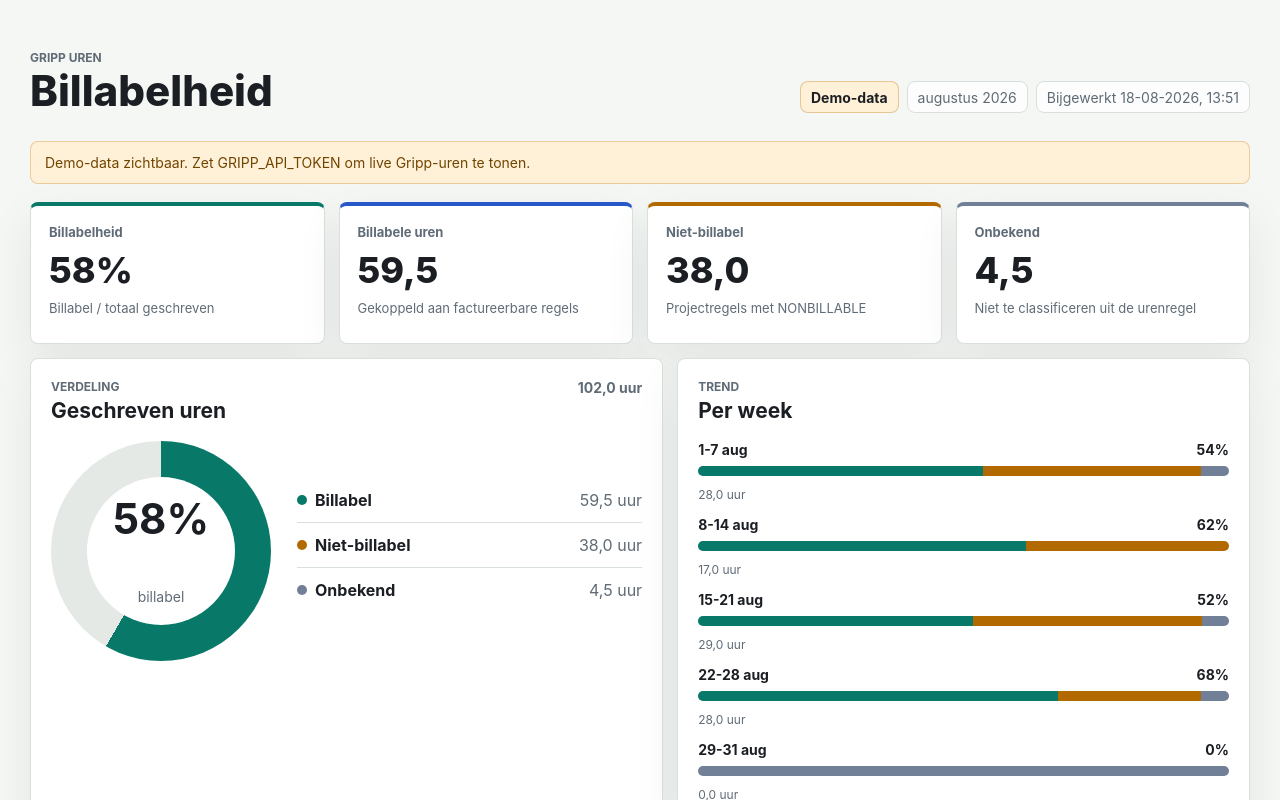
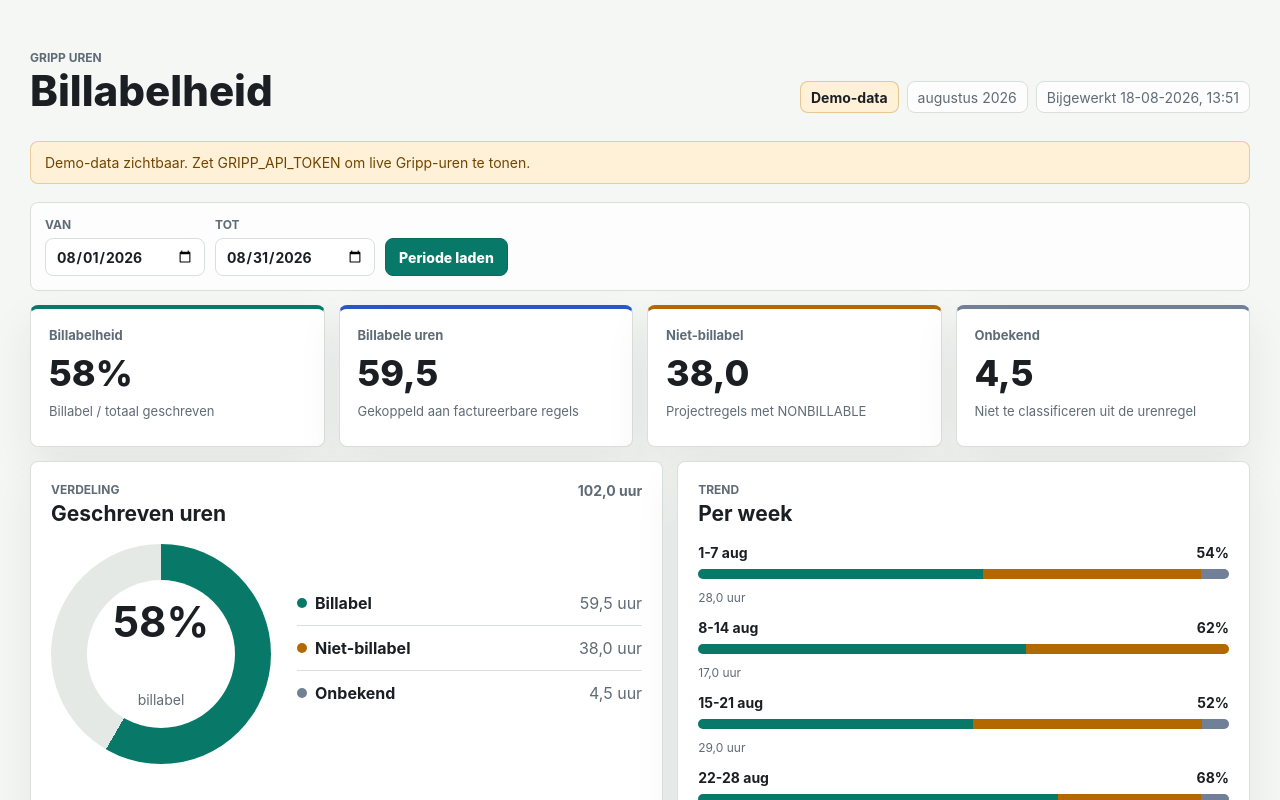
Before and after one commit to maxancedecot/GrippMCP, a Next.js app: page /dashboard in a window 1280 px wide. Shown: the top 800 px of the page. Built offline with nearby package versions, Linux system fonts and the light colour scheme.

Commit message:
Fix dashboard hour loading

```diff
--- a/app/dashboard/page.tsx
+++ b/app/dashboard/page.tsx
@@ -13,6 +13,7 @@ type Period = {
   label: string;
   shortMonth: string;
   weekBuckets: WeekBucket[];
+  isCustom: boolean;
 };
 
 type WeekBucket = {
@@ -66,6 +67,8 @@ type DashboardData = Aggregate & {
   lastUpdated: string;
 };
 
+type DashboardSearchParams = Record<string, string | string[] | undefined>;
+
 const hoursFormatter = new Intl.NumberFormat("nl-NL", {
   minimumFractionDigits: 1,
   maximumFractionDigits: 1
@@ -76,8 +79,10 @@ const percentFormatter = new Intl.NumberFormat("nl-NL", {
   maximumFractionDigits: 0
 });
 
-export default async function DashboardPage() {
-  const dashboard = await getDashboardData();
+export default async function DashboardPage({ searchParams }: { searchParams?: Promise<DashboardSearchParams> }) {
+  const params = (await searchParams) ?? {};
+  const requestedPeriod = getPeriodFromParams(params);
+  const dashboard = await getDashboardData(requestedPeriod);
   const gaugeStyle = {
     "--gauge": `${dashboard.billability * 3.6}deg`
   } as CSSProperties;
@@ -99,6 +104,18 @@ export default async function DashboardPage() {
       </header>
 
       {dashboard.source.message ? <p className="data-notice">{dashboard.source.message}</p> : null}
+
+      <form className="period-form" action="/dashboard">
+        <label>
+          Van
+          <input type="date" name="start" defaultValue={dashboard.period.start} />
+        </label>
+        <label>
+          Tot
+          <input type="date" name="end" defaultValue={dashboard.period.end} />
+        </label>
+        <button type="submit">Periode laden</button>
+      </form>
 
       <section className="metric-grid" aria-label="Kerncijfers billabelheid">
         <MetricCard label="Billabelheid" value={`${formatPercent(dashboard.billability)}%`} detail="Billabel / totaal geschreven" tone="good" />
@@ -301,9 +318,7 @@ function InlineBar({ aggregate }: { aggregate: Aggregate }) {
   );
 }
 
-async function getDashboardData(): Promise<DashboardData> {
-  const period = getCurrentMonthPeriod();
-
+async function getDashboardData(period: Period): Promise<DashboardData> {
   if (!process.env.GRIPP_API_TOKEN) {
     return buildDashboardData(createDemoHours(period), createDemoEmployees(), createDemoProjectLines(), period, {
       mode: "demo",
@@ -313,46 +328,84 @@ async function getDashboardData(): Promise<DashboardData> {
 
   try {
     const client = new GrippClient();
-    const [hoursResult, employeesResult] = await client.batch([
+    let hours = await fetchHoursForPeriod(client, period);
+    let effectivePeriod = period;
+    const source: DashboardSource = {
+      mode: "live",
+      message: ""
+    };
+
+    if (hours.length === 0 && !period.isCustom) {
+      const latestHours = await fetchLatestHours(client);
+      if (latestHours.length > 0) {
+        hours = latestHours;
+        effectivePeriod = periodFromHours(latestHours);
+        source.message = `Geen uren gevonden tussen ${formatDate(period.start)} en ${formatDate(
+          period.end
+        )}; toont nu de laatste ${latestHours.length} opgehaalde uren.`;
+      }
+    }
+
+    if (hours.length === 0) {
+      source.message = `Geen uren gevonden tussen ${formatDate(period.start)} en ${formatDate(period.end)}.`;
+    }
+
+    const employeesResult = await client.call("employee.get", [
+      [],
       {
-        method: "hour.get",
-        params: [
-          [
-            { field: "hour.date", operator: "greaterequals", value: period.start },
-            { field: "hour.date", operator: "lessequals", value: period.end }
-          ],
-          {
-            paging: { firstresult: 0, maxresults: 250 },
-            orderings: [{ field: "hour.date", direction: "asc" }]
-          }
-        ] as JsonValue[]
-      },
-      {
-        method: "employee.get",
-        params: [
-          [],
-          {
-            paging: { firstresult: 0, maxresults: 250 },
-            orderings: [{ field: "employee.screenname", direction: "asc" }]
-          }
-        ] as JsonValue[]
+        paging: { firstresult: 0, maxresults: 250 },
+        orderings: [{ field: "employee.screenname", direction: "asc" }]
       }
-    ]);
-
-    const hours = asRecords(hoursResult);
+    ] as JsonValue[]);
     const employees = asRecords(employeesResult);
     const projectLines = await fetchProjectLines(client, hours);
 
-    return buildDashboardData(hours, employees, projectLines, period, {
-      mode: "live",
-      message: ""
-    });
+    return buildDashboardData(hours, employees, projectLines, effectivePeriod, source);
   } catch (error) {
     return buildDashboardData(createDemoHours(period), createDemoEmployees(), createDemoProjectLines(), period, {
       mode: "demo",
       message: `Live data kon niet worden geladen. Demo-data zichtbaar. ${error instanceof Error ? error.message : ""}`.trim()
     });
   }
+}
+
+async function fetchHoursForPeriod(client: GrippClient, period: Period) {
+  return fetchHourPages(client, [
+    { field: "hour.date", operator: "greaterequals", value: period.start },
+    { field: "hour.date", operator: "lessequals", value: period.end }
+  ]);
+}
+
+async function fetchLatestHours(client: GrippClient) {
+  return fetchHourPages(client, [], [{ field: "hour.date", direction: "desc" }], 1);
+}
+
+async function fetchHourPages(
+  client: GrippClient,
+  filters: JsonValue[],
+  orderings: JsonValue[] = [{ field: "hour.date", direction: "asc" }],
+  maxPages = 8
+) {
+  const pageSize = 250;
+  const records: JsonRecord[] = [];
+
+  for (let page = 0; page < maxPages; page += 1) {
+    const result = await client.call("hour.get", [
+      filters,
+      {
+        paging: { firstresult: page * pageSize, maxresults: pageSize },
+        orderings
+      }
+    ] as JsonValue[]);
+    const pageRecords = asRecords(result);
+    records.push(...pageRecords);
+
+    if (pageRecords.length < pageSize) {
+      break;
+    }
+  }
+
+  return records;
 }
 
 async function fetchProjectLines(client: GrippClient, hours: JsonRecord[]) {
@@ -591,34 +644,112 @@ function getCurrentMonthPeriod(): Period {
     end: dateKey(end),
     label,
     shortMonth,
-    weekBuckets: makeWeekBuckets(end.getDate(), shortMonth)
+    weekBuckets: makeWeekBuckets(start, end, shortMonth),
+    isCustom: false
   };
 }
 
-function makeWeekBuckets(lastDay: number, shortMonth: string) {
+function getPeriodFromParams(params: DashboardSearchParams): Period {
+  const start = firstParam(params.start);
+  const end = firstParam(params.end);
+  if (!isDateKey(start) || !isDateKey(end)) {
+    return getCurrentMonthPeriod();
+  }
+
+  const startDate = parseDateKey(start);
+  const endDate = parseDateKey(end);
+  if (!startDate || !endDate || startDate > endDate) {
+    return getCurrentMonthPeriod();
+  }
+
+  const label = `${formatDate(start)} - ${formatDate(end)}`;
+  const shortMonth = new Intl.DateTimeFormat("nl-NL", { month: "short" }).format(startDate);
+
+  return {
+    start,
+    end,
+    label,
+    shortMonth,
+    weekBuckets: makeWeekBuckets(startDate, endDate, shortMonth),
+    isCustom: true
+  };
+}
+
+function periodFromHours(hours: JsonRecord[]): Period {
+  const dates = hours
+    .map((hour) => stringFrom(readField(hour, "date")))
+    .filter((value): value is string => isDateKey(value))
+    .sort();
+
+  if (dates.length === 0) {
+    return getCurrentMonthPeriod();
+  }
+
+  const start = dates[0];
+  const end = dates[dates.length - 1];
+  const startDate = parseDateKey(start) ?? new Date();
+  const endDate = parseDateKey(end) ?? startDate;
+  const shortMonth = new Intl.DateTimeFormat("nl-NL", { month: "short" }).format(startDate);
+
+  return {
+    start,
+    end,
+    label: `Laatste uren: ${formatDate(start)} - ${formatDate(end)}`,
+    shortMonth,
+    weekBuckets: makeWeekBuckets(startDate, endDate, shortMonth),
+    isCustom: false
+  };
+}
+
+function makeWeekBuckets(startDate: Date, endDate: Date, shortMonth: string) {
   const buckets: WeekBucket[] = [];
-  for (let startDay = 1; startDay <= lastDay; startDay += 7) {
-    const endDay = Math.min(startDay + 6, lastDay);
-    const key = String(Math.floor((startDay - 1) / 7));
+  const cursor = new Date(startDate);
+  cursor.setHours(0, 0, 0, 0);
+  const stop = new Date(endDate);
+  stop.setHours(0, 0, 0, 0);
+
+  while (cursor <= stop) {
+    const bucketStart = new Date(cursor);
+    const bucketEnd = new Date(cursor);
+    bucketEnd.setDate(bucketEnd.getDate() + 6);
+    if (bucketEnd > stop) {
+      bucketEnd.setTime(stop.getTime());
+    }
+
+    const key = dateKey(bucketStart);
+    const label =
+      bucketStart.getMonth() === bucketEnd.getMonth()
+        ? `${bucketStart.getDate()}-${bucketEnd.getDate()} ${shortMonth}`
+        : `${formatShortDate(dateKey(bucketStart))} - ${formatShortDate(dateKey(bucketEnd))}`;
     buckets.push({
       key,
-      label: `${startDay}-${endDay} ${shortMonth}`
+      label
     });
+    cursor.setDate(cursor.getDate() + 7);
   }
+
   return buckets;
 }
 
 function weekKeyForDate(value: string | undefined, period: Period) {
-  if (!value) {
-    return period.weekBuckets[0]?.key ?? "0";
+  const date = value ? parseDateKey(value) : null;
+  if (!date) {
+    return period.weekBuckets[0]?.key ?? period.start;
   }
 
-  const day = Number(value.slice(8, 10));
-  if (!Number.isFinite(day) || day < 1) {
-    return period.weekBuckets[0]?.key ?? "0";
+  for (const bucket of period.weekBuckets) {
+    const bucketStart = parseDateKey(bucket.key);
+    if (!bucketStart) {
+      continue;
+    }
+    const bucketEnd = new Date(bucketStart);
+    bucketEnd.setDate(bucketEnd.getDate() + 6);
+    if (date >= bucketStart && date <= bucketEnd) {
+      return bucket.key;
+    }
   }
 
-  return String(Math.floor((day - 1) / 7));
+  return period.weekBuckets[0]?.key ?? period.start;
 }
 
 function dateKey(date: Date) {
@@ -681,7 +812,24 @@ function createDemoHours(period: Period): JsonRecord[] {
 }
 
 function asRecords(value: JsonValue): JsonRecord[] {
-  return Array.isArray(value) ? value.map(asRecord).filter((record): record is JsonRecord => Boolean(record)) : [];
+  if (Array.isArray(value)) {
+    return value.map(asRecord).filter((record): record is JsonRecord => Boolean(record));
+  }
+
+  const record = asRecord(value);
+  if (!record) {
+    return [];
+  }
+
+  for (const key of ["result", "data", "rows", "records", "items", "entities"]) {
+    const nested = record[key];
+    const nestedRecords = asRecords(nested as JsonValue);
+    if (nestedRecords.length > 0) {
+      return nestedRecords;
+    }
+  }
+
+  return looksLikeEntity(record) ? [record] : [];
 }
 
 function asRecord(value: unknown): JsonRecord | undefined {
@@ -693,13 +841,19 @@ function readField(record: JsonRecord | undefined, field: string) {
     return undefined;
   }
 
-  return (
+  const direct =
     record[field] ??
     record[`hour.${field}`] ??
     record[`employee.${field}`] ??
     record[`offerprojectline.${field}`] ??
-    record[`project.${field}`]
-  );
+    record[`project.${field}`];
+  if (direct !== undefined) {
+    return direct;
+  }
+
+  const suffix = `.${field.toLowerCase()}`;
+  const matchingKey = Object.keys(record).find((key) => key.toLowerCase().endsWith(suffix));
+  return matchingKey ? record[matchingKey] : undefined;
 }
 
 function idFrom(value: unknown): number | null {
@@ -712,32 +866,75 @@ function idFrom(value: unknown): number | null {
   }
 
   const record = asRecord(value);
-  const id = record ? numberFrom(readField(record, "id")) : null;
+  const id = record
+    ? numberFrom(record.id ?? record.value ?? record.rawValue ?? record.rawvalue ?? record.key ?? readField(record, "id"))
+    : null;
   return id ?? null;
 }
 
 function numberFrom(value: unknown): number | null {
+  const scalar = scalarFrom(value);
   if (typeof value === "number" && Number.isFinite(value)) {
     return value;
   }
 
-  if (typeof value === "string" && value.trim() && Number.isFinite(Number(value.replace(",", ".")))) {
-    return Number(value.replace(",", "."));
+  if (typeof scalar === "number" && Number.isFinite(scalar)) {
+    return scalar;
+  }
+
+  if (typeof scalar === "string") {
+    const normalized = normalizeNumberString(scalar);
+    if (normalized && Number.isFinite(Number(normalized))) {
+      return Number(normalized);
+    }
   }
 
   return null;
 }
 
 function stringFrom(value: unknown): string | undefined {
-  if (typeof value === "string") {
-    return value.trim() || undefined;
+  const scalar = scalarFrom(value);
+  if (typeof scalar === "string") {
+    return scalar.trim() || undefined;
   }
 
-  if (typeof value === "number" || typeof value === "boolean") {
-    return String(value);
+  if (typeof scalar === "number" || typeof scalar === "boolean") {
+    return String(scalar);
   }
 
   return undefined;
+}
+
+function scalarFrom(value: unknown): unknown {
+  const record = asRecord(value);
+  if (!record) {
+    return value;
+  }
+
+  for (const key of ["value", "rawValue", "rawvalue", "id", "displayvalue", "displayValue", "label", "name", "searchname", "screenname"]) {
+    if (record[key] !== undefined && record[key] !== null) {
+      return scalarFrom(record[key]);
+    }
+  }
+
+  return value;
+}
+
+function looksLikeEntity(record: JsonRecord) {
+  return ["id", "amount", "date", "searchname", "screenname", "invoicebasis"].some((field) => readField(record, field) !== undefined);
+}
+
+function normalizeNumberString(value: string) {
+  const trimmed = value.trim();
+  if (!trimmed) {
+    return "";
+  }
+
+  if (trimmed.includes(",") && trimmed.includes(".")) {
+    return trimmed.replace(/\./g, "").replace(",", ".");
+  }
+
+  return trimmed.replace(",", ".");
 }
 
 function chunk<T>(items: T[], size: number) {
@@ -770,3 +967,37 @@ function formatStatus(status: string) {
 
   return labels[status] ?? status;
 }
+
+function firstParam(value: string | string[] | undefined) {
+  return Array.isArray(value) ? value[0] : value;
+}
+
+function isDateKey(value: string | undefined): value is string {
+  return Boolean(value?.match(/^\d{4}-\d{2}-\d{2}$/) && parseDateKey(value));
+}
+
+function parseDateKey(value: string) {
+  const date = new Date(`${value}T00:00:00`);
+  return Number.isNaN(date.getTime()) ? null : date;
+}
+
+function formatDate(value: string) {
+  const date = parseDateKey(value);
+  return date
+    ? new Intl.DateTimeFormat("nl-NL", {
+        day: "2-digit",
+        month: "2-digit",
+        year: "numeric"
+      }).format(date)
+    : value;
+}
+
+function formatShortDate(value: string) {
+  const date = parseDateKey(value);
+  return date
+    ? new Intl.DateTimeFormat("nl-NL", {
+        day: "2-digit",
+        month: "short"
+      }).format(date)
+    : value;
+}
--- a/app/globals.css
+++ b/app/globals.css
@@ -113,6 +113,55 @@ select {
   background: var(--warning-soft);
   color: #714400;
   font-size: 14px;
+}
+
+.period-form {
+  display: flex;
+  flex-wrap: wrap;
+  align-items: flex-end;
+  gap: 10px;
+  margin: 0 0 14px;
+  padding: 14px;
+  border: 1px solid var(--border);
+  border-radius: 8px;
+  background: rgba(255, 255, 255, 0.72);
+}
+
+.period-form label {
+  display: grid;
+  min-width: 160px;
+  gap: 6px;
+  color: var(--muted);
+  font-size: 12px;
+  font-weight: 740;
+  text-transform: uppercase;
+}
+
+.period-form input {
+  width: 100%;
+  min-height: 38px;
+  border: 1px solid var(--border);
+  border-radius: 8px;
+  background: var(--surface);
+  color: var(--ink);
+  padding: 7px 10px;
+  font-size: 14px;
+}
+
+.period-form button {
+  min-height: 38px;
+  border: 1px solid #0b6b5e;
+  border-radius: 8px;
+  background: var(--good);
+  color: #ffffff;
+  padding: 8px 13px;
+  font-size: 14px;
+  font-weight: 760;
+  cursor: pointer;
+}
+
+.period-form button:hover {
+  background: #075f53;
 }
 
 .metric-grid {
```
